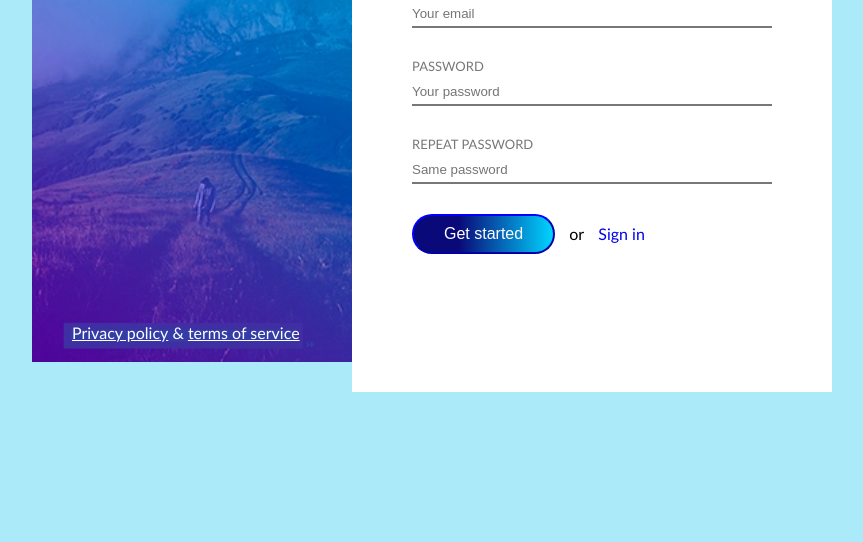
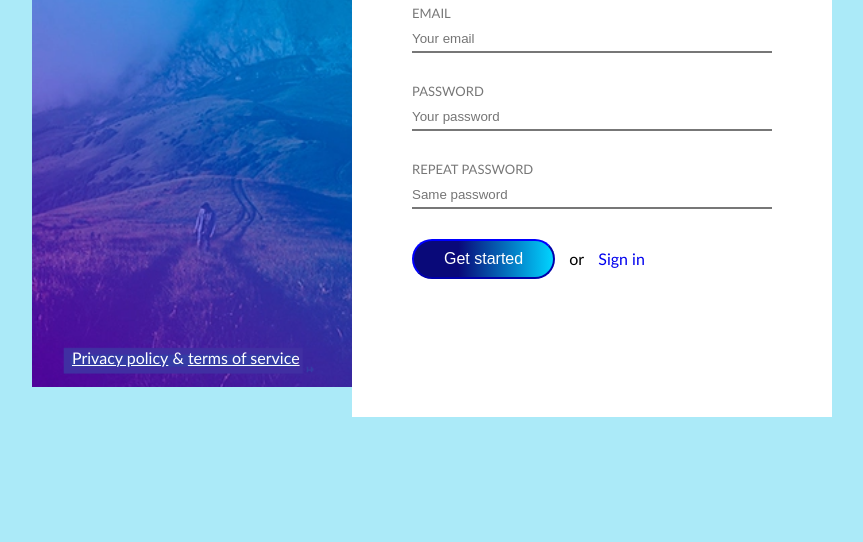
Before and after one commit to julijajarmale/14-Signup, a website: page index.html in a window 1280 px wide. Shown: the part 258-800 px from the top of the page, without its empty margins (208-1071 px from the left). Drawn offline with Linux system fonts and the light colour scheme.

Commit message:
container center position

```diff
--- a/css/main.css
+++ b/css/main.css
@@ -9,14 +9,17 @@ body * {
 body {
     font-family: 'Gill Sans', 'Gill Sans MT', Calibri, 'Trebuchet MS', sans-serif;
     background-color: #abeaf8;
+    height: 100vh;
+    position: relative;
 }
 
 .container{
 width: 800px;
-margin-left: calc(50% - 400px);
-margin-top: 100px;
 display: inline-block;
-position: relative
+position: absolute;
+top: 50%;
+left: 50%;
+transform: translate(-50%, -50%);
 }
 
 
```
